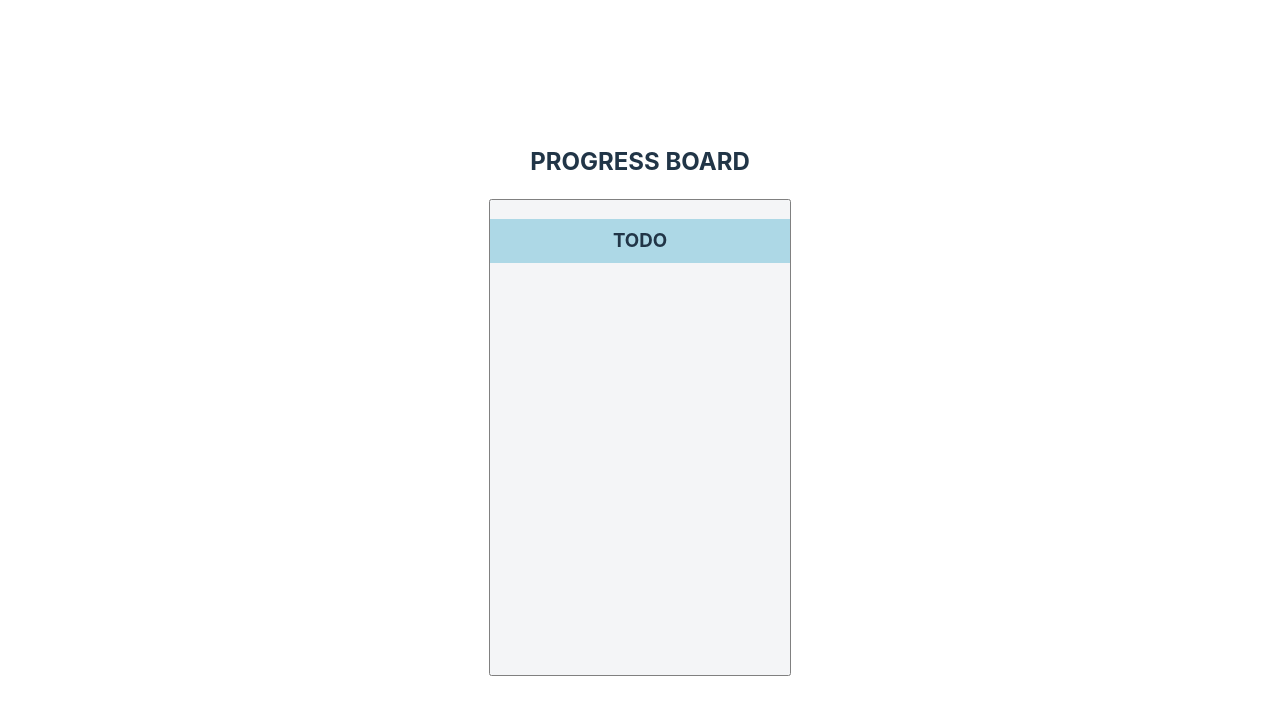
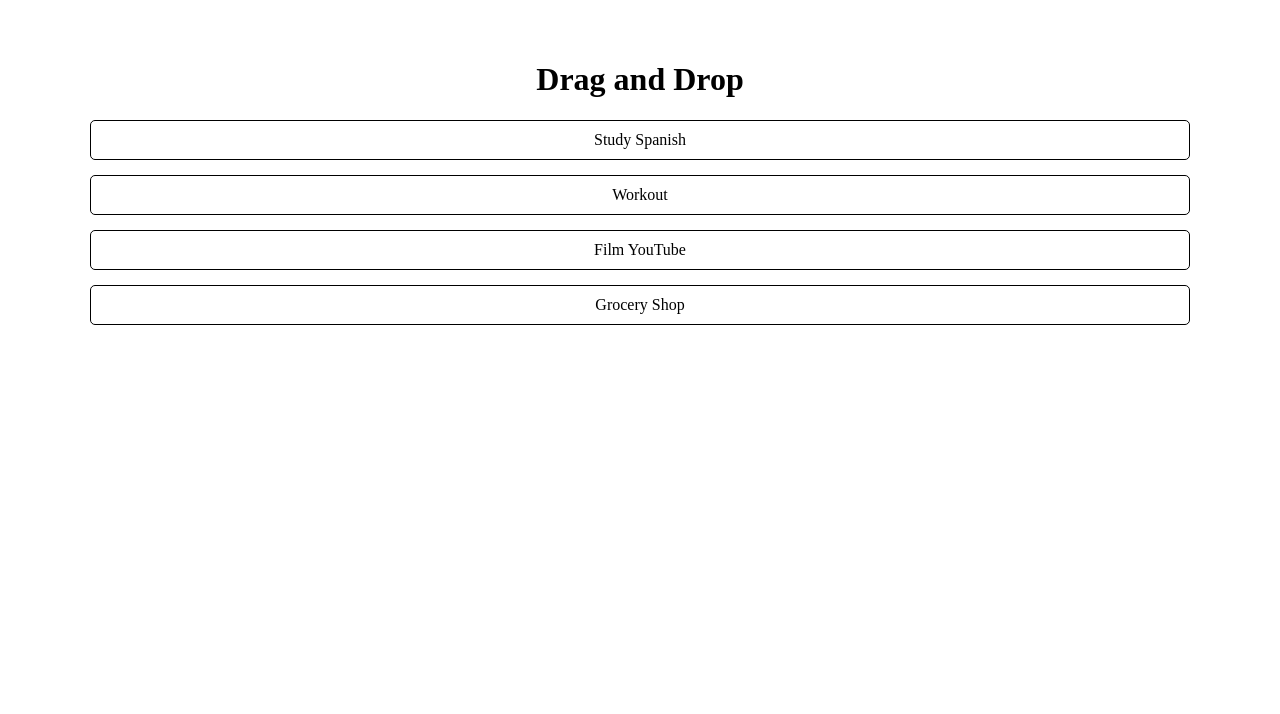
Before and after one commit to koyablue/react-kanban-tut, a React (Vite) app: page / in a window 1280 px wide. Shown: the top 714 px of the page. Built offline with nearby package versions, Linux system fonts and the light colour scheme.

Commit message:
Implement basic DnD in App.tsx

```diff
--- a/package.json
+++ b/package.json
@@ -10,11 +10,15 @@
     "preview": "vite preview"
   },
   "dependencies": {
+    "ant": "^0.2.0",
     "react": "^18.2.0",
-    "react-dom": "^18.2.0"
+    "react-beautiful-dnd": "^13.1.1",
+    "react-dom": "^18.2.0",
+    "styled-components": "^6.0.5"
   },
   "devDependencies": {
     "@types/react": "^18.2.15",
+    "@types/react-beautiful-dnd": "^13.1.4",
     "@types/react-dom": "^18.2.7",
     "@typescript-eslint/eslint-plugin": "^6.0.0",
     "@typescript-eslint/parser": "^6.0.0",
--- a/src/App.tsx
+++ b/src/App.tsx
@@ -1,17 +1,86 @@
-import { useState } from 'react'
-import reactLogo from './assets/react.svg'
-import viteLogo from '/vite.svg'
-import './App.css'
+import { useState } from "react"
+import "./App.css"
+import { DragDropContext, Draggable, DropResult, Droppable } from "react-beautiful-dnd"
 
-import KanbanBoard from './components/KanbanBoard'
+const listItems = [
+  {
+    id: "1",
+    name: "Study Spanish",
+  },
+  {
+    id: "2",
+    name: "Workout",
+  },
+  {
+    id: "3",
+    name: "Film YouTube",
+  },
+  {
+    id: "4",
+    name: "Grocery Shop",
+  },
+]
+
+const getItemStyle = (isDragging: boolean, draggableStyle: any) => ({
+  padding: 10,
+  margin: `0 50px 15px 50px`,
+  background: isDragging ? "#4a2975" : "white",
+  color: isDragging ? "white" : "black",
+  border: `1px solid black`,
+  borderRadius: `5px`,
+
+  ...draggableStyle,
+})
 
 function App() {
-  // const [count, setCount] = useState(0)
+  const [todo, setTodo] = useState(listItems)
+
+  const onDragEnd = (result: DropResult) => {
+    const {source, destination} = result
+    if (!destination) return
+
+    const items = Array.from(todo)
+    const [newOrder] = items.splice(source.index, 1)
+    items.splice(destination.index, 0, newOrder)
+
+    setTodo(items)
+  }
 
   return (
-    <>
-      <KanbanBoard />
-    </>
+    <div className="
+    ">
+      <h1>Drag and Drop</h1>
+
+      <DragDropContext onDragEnd={onDragEnd}>
+        <Droppable droppableId="todo">
+          {(provided) => (
+            <div
+              className="todo"
+              {...provided.droppableProps}
+              ref={provided.innerRef}
+            >
+              {todo.map(({id, name}, index) => {
+                return (
+                  <Draggable key={id} draggableId={id} index={index}>
+                    {(provided, snapshot) => (
+                      <div
+                        ref={provided.innerRef}
+                        {...provided.draggableProps}
+                        {...provided.dragHandleProps}
+                        style={getItemStyle(snapshot.isDragging, provided.draggableProps.style)}
+                      >
+                        {name}
+                      </div>
+                    )}
+                  </Draggable>
+                )
+              })}
+            </div>
+          )}
+        </Droppable>
+      </DragDropContext>
+
+    </div>
   )
 }
 
--- a/src/main.tsx
+++ b/src/main.tsx
@@ -1,7 +1,7 @@
 import React from 'react'
 import ReactDOM from 'react-dom/client'
 import App from './App.tsx'
-import './index.css'
+// import './index.css'
 
 // Removed StrictMode
 // react-beautiful-dnd tends to crash with StrictMode. There's an open issue about this problem
```
Also changed, not shown: src/components/Task.tsx (+20 -3 lines), 1 other file (tests, documents, lock files or other folders).
